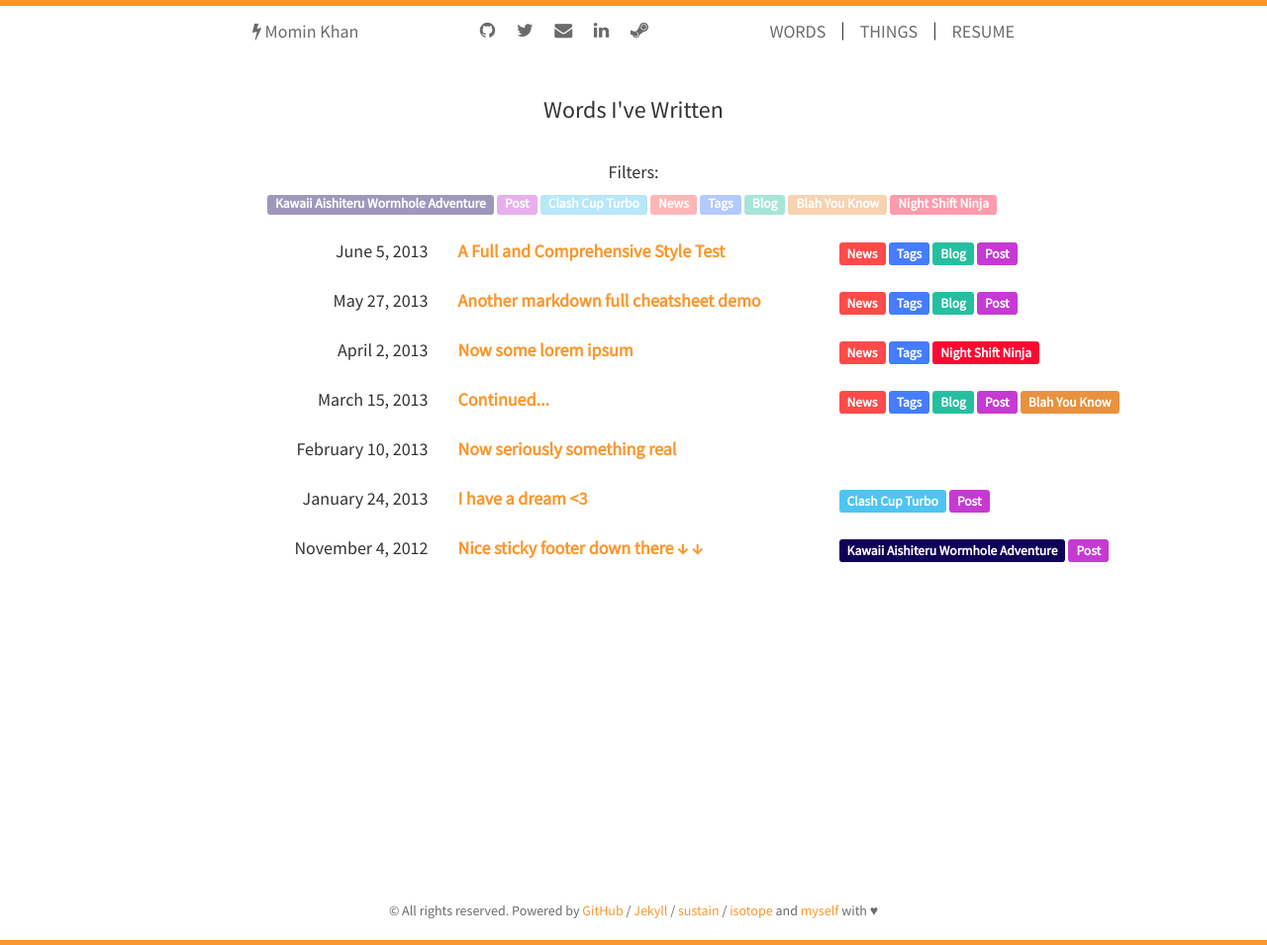
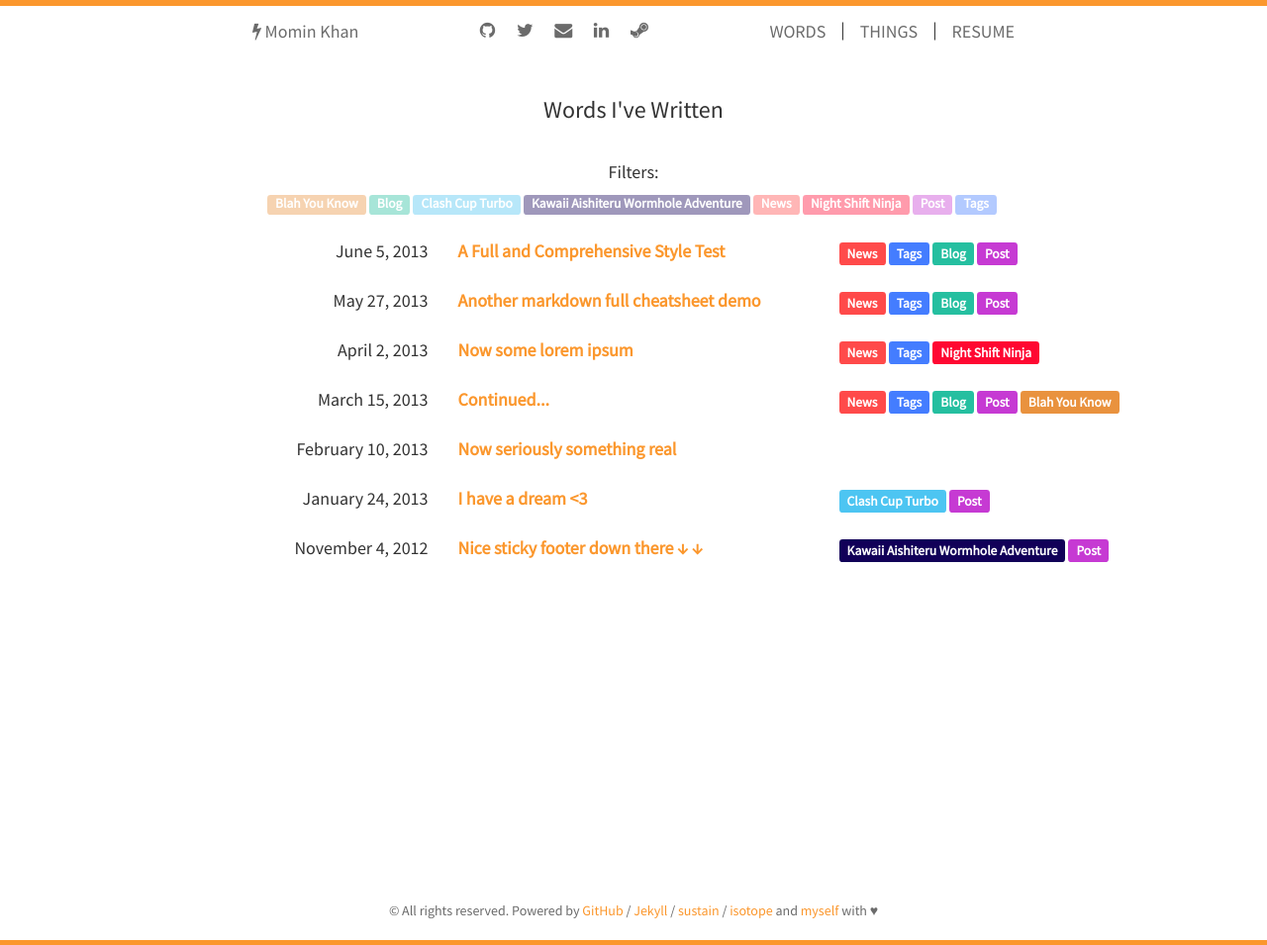
Before and after one commit to foolmoron/foolmoron.github.io, a Jekyll site: the page built from words.html, in a window 1280 px wide. Shown: the whole page at 99% size. Built offline with Jekyll 4.4.1, drawn with Linux system fonts in a browser that asks for light colours; nearby versions of some CDN libraries; Markdown is read by kramdown in place of the engine named in the settings.

Commit message:
Alphabetized tags in filter list

```diff
--- a/_includes/post-list.html
+++ b/_includes/post-list.html
@@ -4,10 +4,11 @@
     {% else %}
       <div class="row">
         <div class="tag-filter">
-
           <h5 style="text-align: center">
             Filters:<br />
-            {% for tagObj in site.tags %}{% assign tag = tagObj | first %}<span class="label tag-{{ tag | replace:' ','_' }}" data-tag="{{ tag }}">{{ tag }}</span>{% endfor %}
+            {% capture site_tags %}{% for tag in site.tags %}{{ tag | first }}{% unless forloop.last %},{% endunless %}{% endfor %}{% endcapture %}
+            {% assign sorted_tags = site_tags | split:',' | sort %}
+            {% for tag in sorted_tags %}<span class="label tag-{{ tag | replace:' ','_' }}" data-tag="{{ tag }}">{{ tag }}</span>{% endfor %}
           </h5>
         </div>
       </div>
```
